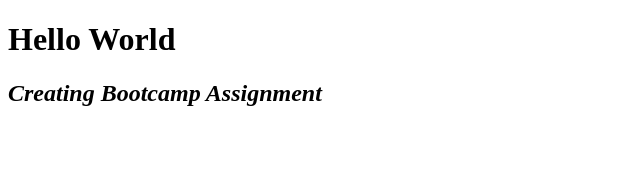
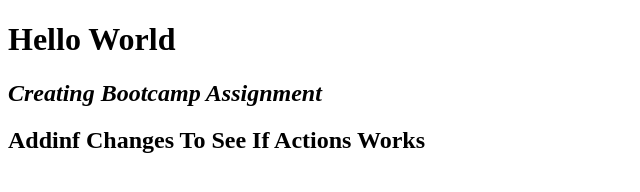
Before and after one commit to dawood6/Bootcamp-Assignmnet, a plain HTML site: page index.html in a window 1280 px wide. Shown: the whole page, without its empty margins (0-640 px from the left). Drawn offline with Linux system fonts and the light colour scheme.

Commit message:
added changes

```diff
--- a/index.html
+++ b/index.html
@@ -10,6 +10,6 @@
 <body>
     <h1>Hello World</h1>
     <h2><i>Creating Bootcamp Assignment</i></h2>
+    <h2><b>Addinf Changes To See If Actions Works</b></h2>
 </body>
-
 </html>
```
Also changed, not shown: 1 other file.
